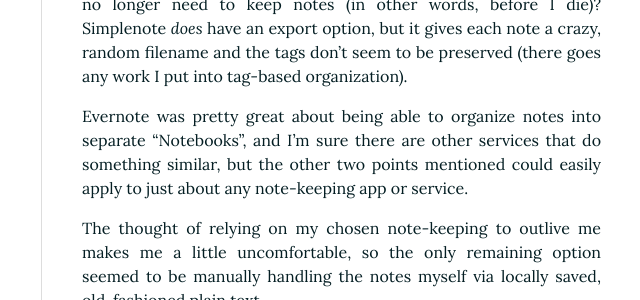
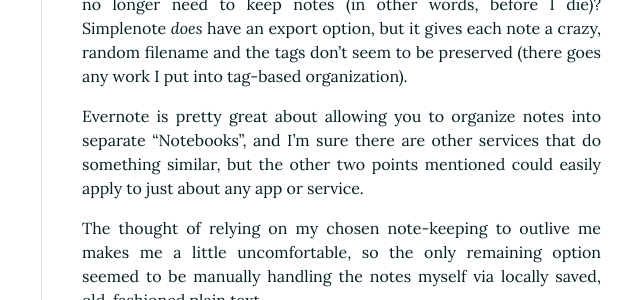
Before and after one commit to jonbeebe/jonbeebe.github.io, a Jekyll site: the page built from _posts/2016-02-12-plain-text-notes.md, in a window 1280 px wide and 900 px high, scrolled down 1255 px. Shown: the part 154-454 px from the top of the window, without its empty margins (251-891 px from the left). Built offline with Jekyll 4.4.1, drawn with Linux system fonts in a browser that asks for light colours.

Commit message:
Another update to "Plain Text Notes"

```diff
--- a/_posts/2016-02-12-plain-text-notes.md
+++ b/_posts/2016-02-12-plain-text-notes.md
@@ -2,7 +2,7 @@
 layout: post
 title: "Plain Text Notes"
 date: 2016-02-12 19:48:00 -0800
-updated: 2016-02-13 19:32:00 -0800
+updated: 2016-02-13 19:33:00 -0800
 ---
 
 After bouncing between various note-keeping apps, I finally settled on a very simple solution that is flexible, cross-platform, freely available, and will surely stand the test of time: plain text.
@@ -31,7 +31,7 @@
 
 **Is it future-proof?** What happens if Simplenote shuts down before I no longer need to keep notes (in other words, before I die)? Simplenote *does* have an export option, but it gives each note a crazy, random filename and the tags don't seem to be preserved (there goes any work I put into tag-based organization).
 
-Evernote was pretty great about being able to organize notes into separate "Notebooks", and I'm sure there are other services that do something similar, but the other two points mentioned could easily apply to just about any note-keeping app or service.
+Evernote is pretty great about allowing you to organize notes into separate "Notebooks", and I'm sure there are other services that do something similar, but the other two points mentioned could easily apply to just about any app or service.
 
 The thought of relying on my chosen note-keeping to outlive me makes me a little uncomfortable, so the only remaining option seemed to be manually handling the notes myself via locally saved, old-fashioned plain text.
 
```
Also changed, not shown: 2 other files.
